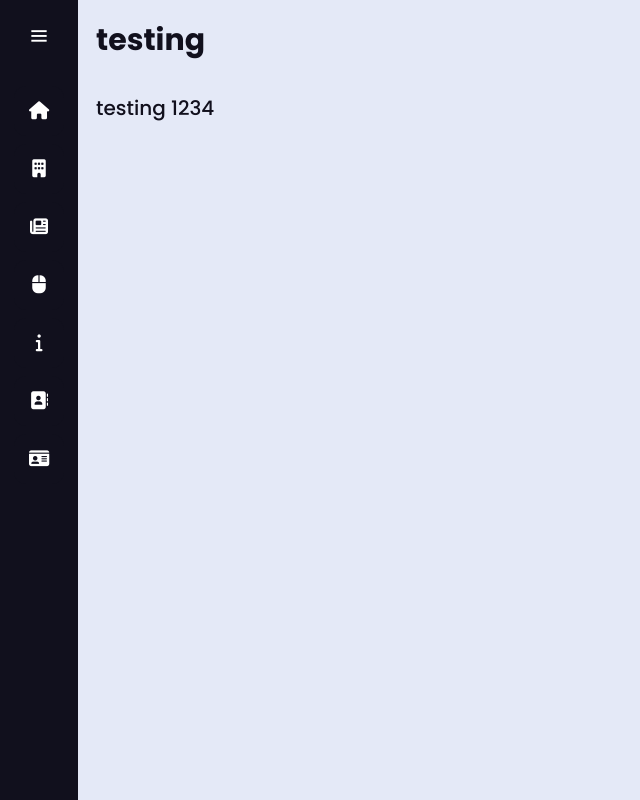
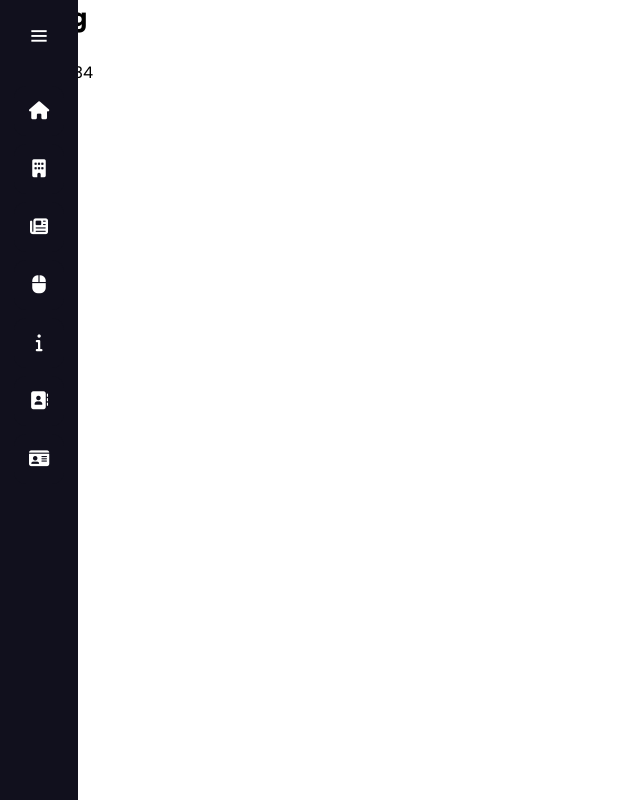
Before and after one commit to cyberconnectit/ccit-admin, a plain HTML site: page index.html in a window 1280 px wide. Shown: the whole page, without its empty margins (0-640 px from the left). Drawn offline with nearby package versions, Linux system fonts and the light colour scheme.

Commit message:
Update style.css

```diff
--- a/style.css
+++ b/style.css
@@ -222,27 +222,6 @@
   width: 50px;
   background: none;
 }
-.home-section{
-  position: relative;
-  background: #E4E9F7;
-  min-height: 100vh;
-  top: 0;
-  left: 78px;
-  width: calc(100% - 78px);
-  transition: all 0.5s ease;
-  z-index: 2;
-}
-.sidebar.open ~ .home-section{
-  left: 250px;
-  width: calc(100% - 250px);
-}
-.home-section .text{
-  display: inline-block;
-  color: #11101d;
-  font-size: 20px;
-  font-weight: 500;
-  margin: 18px
-}
 @media (max-width: 420px) {
   .sidebar li .tooltip{
     display: none;
```
